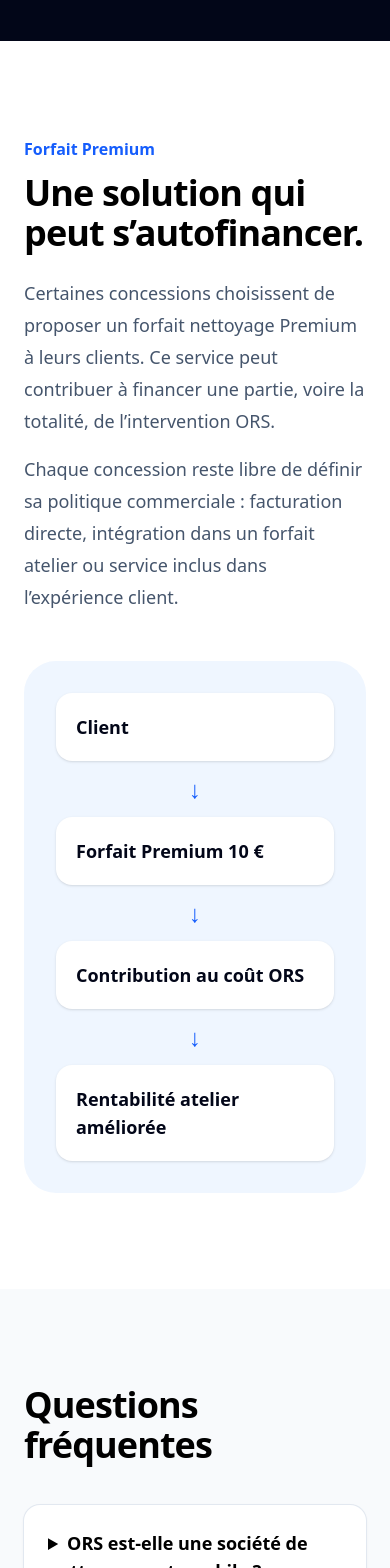
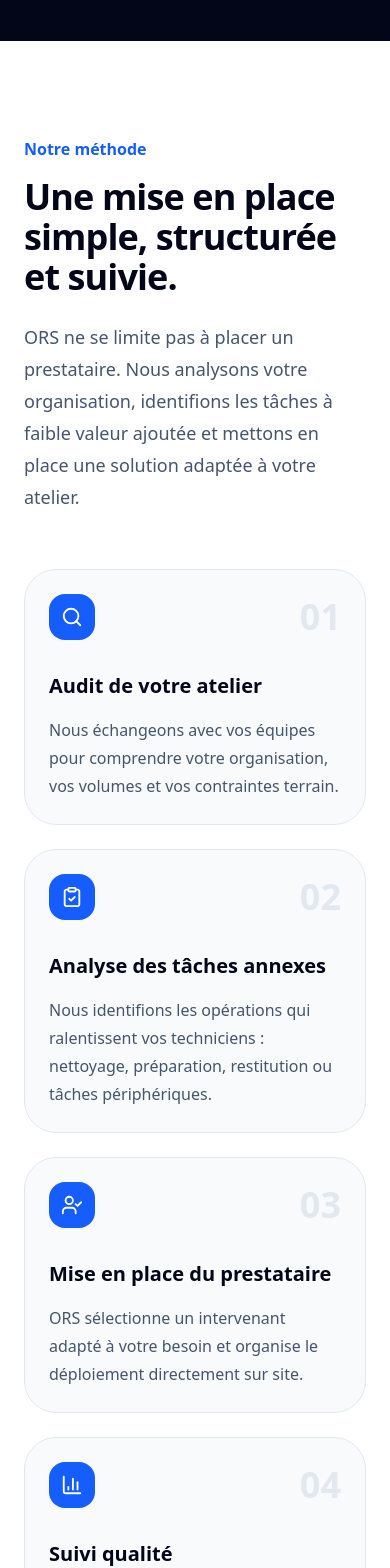
Before and after one commit to vekuAa/ors-solution, a Next.js app: page / in a window 390 px wide. Shown: the part 8800-10368 px from the top of the page. Built offline with nearby package versions, Linux system fonts and the light colour scheme.

Commit message:
Initial ORS website

```diff
--- a/app/page.tsx
+++ b/app/page.tsx
@@ -7,6 +7,7 @@ import FaqSection from "@/components/FaqSection";
 import ContactSection from "@/components/ContactSection";
 import Footer from "@/components/Footer";
 import BeforeAfterSection from "@/components/BeforeAfterSection";
+import MethodSection from "@/components/MethodSection";
 
 export default function HomePage() {
   return (
@@ -17,6 +18,7 @@ export default function HomePage() {
         <ProblemSection />
         <BeforeAfterSection />
         <RoiCalculator />
+        <MethodSection />
         <PremiumSection />
         <FaqSection />
         <ContactSection />
--- /dev/null
+++ b/components/MethodSection.tsx
@@ -0,0 +1,92 @@
+"use client";
+
+import { motion } from "framer-motion";
+import { ClipboardCheck, Search, UserCheck, BarChart3, RefreshCcw } from "lucide-react";
+
+const steps = [
+  {
+    icon: Search,
+    number: "01",
+    title: "Audit de votre atelier",
+    text: "Nous échangeons avec vos équipes pour comprendre votre organisation, vos volumes et vos contraintes terrain.",
+  },
+  {
+    icon: ClipboardCheck,
+    number: "02",
+    title: "Analyse des tâches annexes",
+    text: "Nous identifions les opérations qui ralentissent vos techniciens : nettoyage, préparation, restitution ou tâches périphériques.",
+  },
+  {
+    icon: UserCheck,
+    number: "03",
+    title: "Mise en place du prestataire",
+    text: "ORS sélectionne un intervenant adapté à votre besoin et organise le déploiement directement sur site.",
+  },
+  {
+    icon: BarChart3,
+    number: "04",
+    title: "Suivi qualité",
+    text: "Nous suivons la prestation, les retours terrain et la régularité d’exécution pour garantir un service stable.",
+  },
+  {
+    icon: RefreshCcw,
+    number: "05",
+    title: "Optimisation continue",
+    text: "Nous ajustons l’organisation si nécessaire afin d’améliorer progressivement l’efficacité de l’intervention.",
+  },
+];
+
+export default function MethodSection() {
+  return (
+    <section id="methode" className="bg-white px-6 py-24 lg:px-20">
+      <div className="mx-auto max-w-7xl">
+        <div className="max-w-3xl">
+          <p className="font-bold text-blue-600">Notre méthode</p>
+
+          <h2 className="mt-4 text-4xl font-black tracking-tight text-slate-950 md:text-5xl">
+            Une mise en place simple, structurée et suivie.
+          </h2>
+
+          <p className="mt-6 text-lg leading-8 text-slate-600">
+            ORS ne se limite pas à placer un prestataire. Nous analysons votre
+            organisation, identifions les tâches à faible valeur ajoutée et
+            mettons en place une solution adaptée à votre atelier.
+          </p>
+        </div>
+
+        <div className="mt-14 grid gap-6 lg:grid-cols-5">
+          {steps.map((step, index) => {
+            const Icon = step.icon;
+
+            return (
+              <motion.div
+                key={step.title}
+                initial={{ opacity: 0, y: 28 }}
+                whileInView={{ opacity: 1, y: 0 }}
+                viewport={{ once: true, margin: "-80px" }}
+                transition={{ delay: index * 0.08, duration: 0.45 }}
+                className="relative rounded-[2rem] border border-slate-200 bg-slate-50 p-6"
+              >
+                <div className="mb-8 flex items-center justify-between">
+                  <div className="rounded-2xl bg-blue-600 p-3 text-white">
+                    <Icon size={22} />
+                  </div>
+
+                  <span className="text-4xl font-black text-slate-200">
+                    {step.number}
+                  </span>
+                </div>
+
+                <h3 className="text-xl font-black text-slate-950">
+                  {step.title}
+                </h3>
+
+                <p className="mt-4 leading-7 text-slate-600">{step.text}</p>
+              </motion.div>
+            );
+          })}
+        </div>
+      </div>
+    </section>
+  );
+}
--- a/components/Navbar.tsx
+++ b/components/Navbar.tsx
@@ -4,8 +4,10 @@ import Link from "next/link";
 import { Menu, X } from "lucide-react";
 import { useState } from "react";
 
+
 const links = [
   { label: "Diagnostic Atelier ORS", href: "#diagnostic" },
+  { label: "Méthode", href: "#methode" },
   { label: "Premium", href: "#premium" },
   { label: "FAQ", href: "#faq" },
   { label: "Contact", href: "#contact" },
--- a/components/PremiumSection.tsx
+++ b/components/PremiumSection.tsx
@@ -1,37 +1,132 @@
+"use client";
+
+import { motion } from "framer-motion";
+import { BadgeEuro, CheckCircle2, ShieldCheck, Sparkles } from "lucide-react";
+
+const points = [
+  {
+    icon: BadgeEuro,
+    title: "Un service valorisable",
+    text: "La concession peut proposer un forfait nettoyage Premium à ses clients selon sa propre politique commerciale.",
+  },
+  {
+    icon: Sparkles,
+    title: "Une restitution plus qualitative",
+    text: "Le véhicule est rendu dans de meilleures conditions, ce qui améliore l’expérience client au moment de la restitution.",
+  },
+  {
+    icon: ShieldCheck,
+    title: "Une liberté commerciale totale",
+    text: "Le forfait peut être facturé directement, intégré dans un forfait atelier ou inclus dans une offre globale.",
+  },
+];
+
 export default function PremiumSection() {
   return (
-    <section id="premium" className="px-6 py-24 lg:px-20">
-      <div className="mx-auto grid max-w-7xl gap-12 lg:grid-cols-2">
-        <div>
-          <p className="mb-3 font-bold text-blue-600">Forfait Premium</p>
-          <h2 className="text-4xl font-black tracking-tight">
-            Une solution qui peut s’autofinancer.
+    <section id="premium" className="bg-slate-50 px-6 py-24 lg:px-20">
+      <div className="mx-auto grid max-w-7xl items-center gap-12 lg:grid-cols-2">
+        <motion.div
+          initial={{ opacity: 0, y: 28 }}
+          whileInView={{ opacity: 1, y: 0 }}
+          viewport={{ once: true, margin: "-80px" }}
+          transition={{ duration: 0.55 }}
+        >
+          <p className="font-bold text-blue-600">Forfait Premium</p>
+
+          <h2 className="mt-4 text-4xl font-black tracking-tight text-slate-950 md:text-5xl">
+            Une prestation qui peut contribuer à se financer.
           </h2>
 
           <p className="mt-6 text-lg leading-8 text-slate-600">
-            Certaines concessions choisissent de proposer un forfait nettoyage
-            Premium à leurs clients. Ce service peut contribuer à financer une
-            partie, voire la totalité, de l’intervention ORS.
+            Le forfait Premium permet à la concession de valoriser la
+            restitution du véhicule tout en contribuant au financement de la
+            prestation ORS.
           </p>
 
           <p className="mt-4 text-lg leading-8 text-slate-600">
-            Chaque concession reste libre de définir sa politique commerciale :
-            facturation directe, intégration dans un forfait atelier ou service
-            inclus dans l’expérience client.
+            ORS ne fixe pas la politique commerciale de la concession. Chaque
+            établissement choisit librement la manière de présenter, facturer ou
+            intégrer ce service.
           </p>
-        </div>
 
-        <div className="rounded-[2rem] bg-blue-50 p-8">
-          {["Client", "Forfait Premium 10 €", "Contribution au coût ORS", "Rentabilité atelier améliorée"].map((item, index) => (
-            <div key={item}>
-              <p className="rounded-2xl bg-white p-5 text-lg font-black text-slate-950 shadow-sm">
-                {item}
-              </p>
-              {index < 3 && <p className="py-3 text-center text-2xl font-black text-blue-600">↓</p>}
+          <div className="mt-8 grid gap-4">
+            {points.map((point, index) => {
+              const Icon = point.icon;
+
+              return (
+                <motion.div
+                  key={point.title}
+                  initial={{ opacity: 0, x: -18 }}
+                  whileInView={{ opacity: 1, x: 0 }}
+                  viewport={{ once: true }}
+                  transition={{ delay: index * 0.08, duration: 0.45 }}
+                  className="flex gap-4 rounded-3xl bg-white p-5 shadow-sm ring-1 ring-slate-200"
+                >
+                  <div className="h-fit rounded-2xl bg-blue-50 p-3 text-blue-600">
+                    <Icon size={22} />
+                  </div>
+
+                  <div>
+                    <p className="font-black text-slate-950">{point.title}</p>
+                    <p className="mt-2 leading-7 text-slate-600">
+                      {point.text}
+                    </p>
+                  </div>
+                </motion.div>
+              );
+            })}
+          </div>
+        </motion.div>
+
+        <motion.div
+          initial={{ opacity: 0, scale: 0.96 }}
+          whileInView={{ opacity: 1, scale: 1 }}
+          viewport={{ once: true, margin: "-80px" }}
+          transition={{ duration: 0.55 }}
+          className="rounded-[2rem] bg-slate-950 p-8 text-white shadow-2xl"
+        >
+          <p className="font-bold text-blue-300">Exemple de simulation</p>
+
+          <h3 className="mt-4 text-4xl font-black tracking-tight">
+            10 € par véhicule
+          </h3>
+
+          <p className="mt-4 leading-7 text-slate-300">
+            Une concession traitant 24 véhicules par jour peut simuler un
+            potentiel Premium afin d’estimer la contribution possible au coût
+            de la prestation.
+          </p>
+
+          <div className="mt-8 space-y-4">
+            <Line label="Véhicules / jour" value="24" />
+            <Line label="Forfait Premium" value="10 €" />
+            <Line label="Jours travaillés" value="21" />
+          </div>
+
+          <div className="mt-8 rounded-3xl bg-white p-6 text-slate-950">
+            <div className="flex items-center gap-3">
+              <CheckCircle2 className="text-green-600" size={24} />
+              <p className="font-black">Potentiel mensuel estimé</p>
             </div>
-          ))}
-        </div>
+
+            <p className="mt-4 text-5xl font-black text-blue-600">5 040 €</p>
+
+            <p className="mt-3 text-sm leading-6 text-slate-500">
+              Calcul indicatif : 24 véhicules × 10 € × 21 jours. Le choix de
+              facturation appartient à la concession.
+            </p>
+          </div>
+        </motion.div>
       </div>
     </section>
   );
 }
+
+function Line({ label, value }: { label: string; value: string }) {
+  return (
+    <div className="flex items-center justify-between rounded-2xl bg-white/10 px-5 py-4">
+      <span className="text-slate-300">{label}</span>
+      <span className="font-black">{value}</span>
+    </div>
+  );
+}
```
